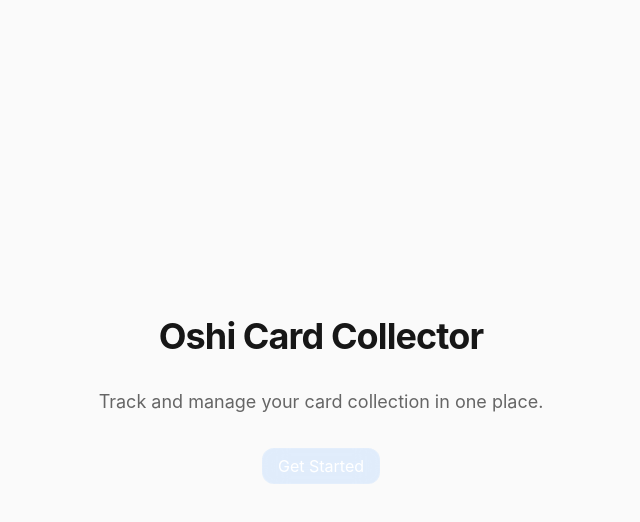
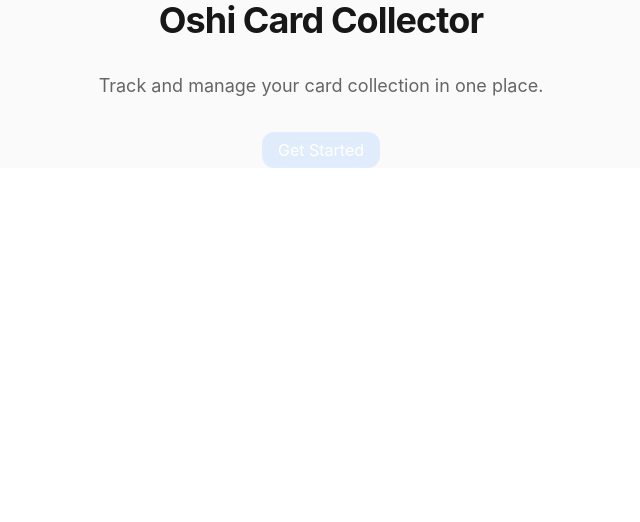
Before and after one commit to OWCramer/OshiCardCollector, a Next.js app: page / in a window 1280 px wide. Shown: the top 522 px of the page, without its empty margins (319-959 px from the left). Built offline with nearby package versions, Linux system fonts and the light colour scheme; no server answers.

Commit message:
fixing owens dumb issue again

```diff
--- a/app/layout.tsx
+++ b/app/layout.tsx
@@ -31,7 +31,7 @@ export default function RootLayout({
           }}
         />
       </head>
-      <body className={`min-h-screen flex flex-col ${inter.variable}`}>
+      <body className={`flex flex-col ${inter.variable}`}>
         <ApolloClientProvider>
           <ThemeProvider>
             <AuthProvider>
```
